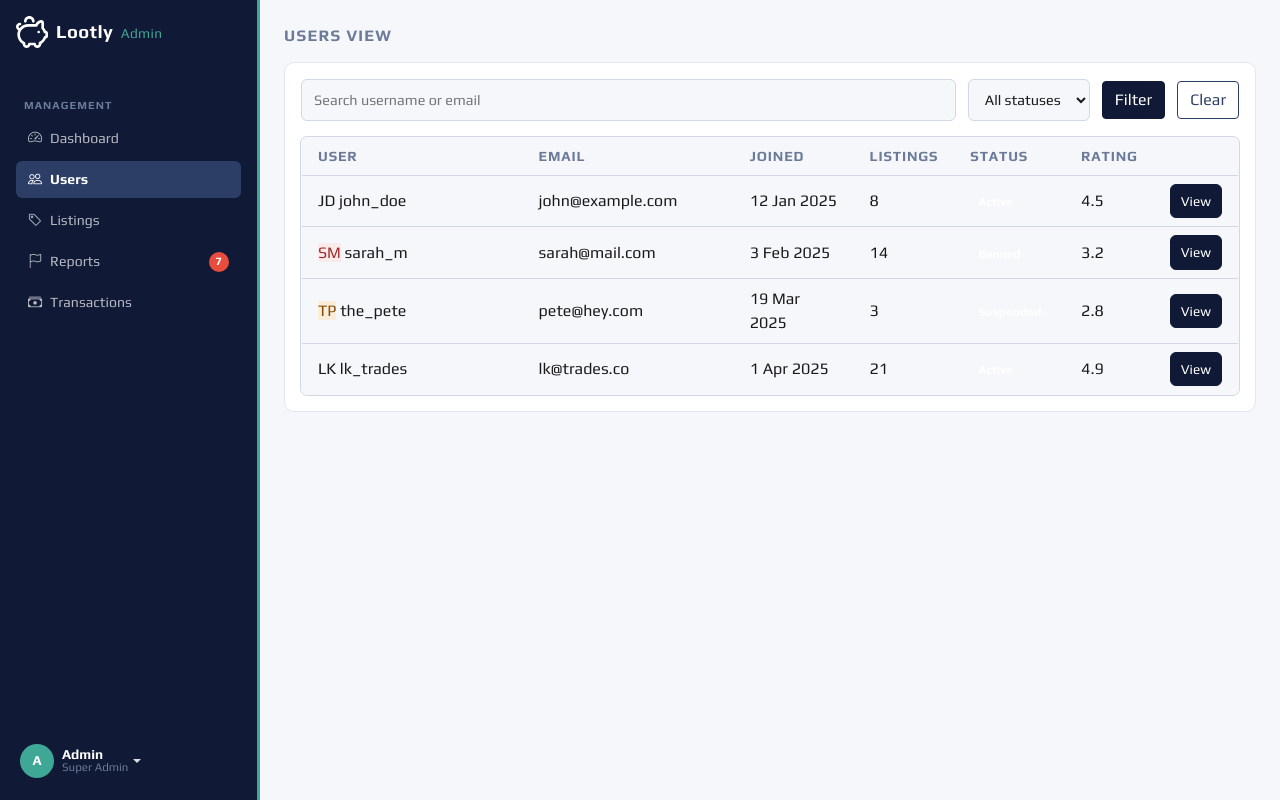
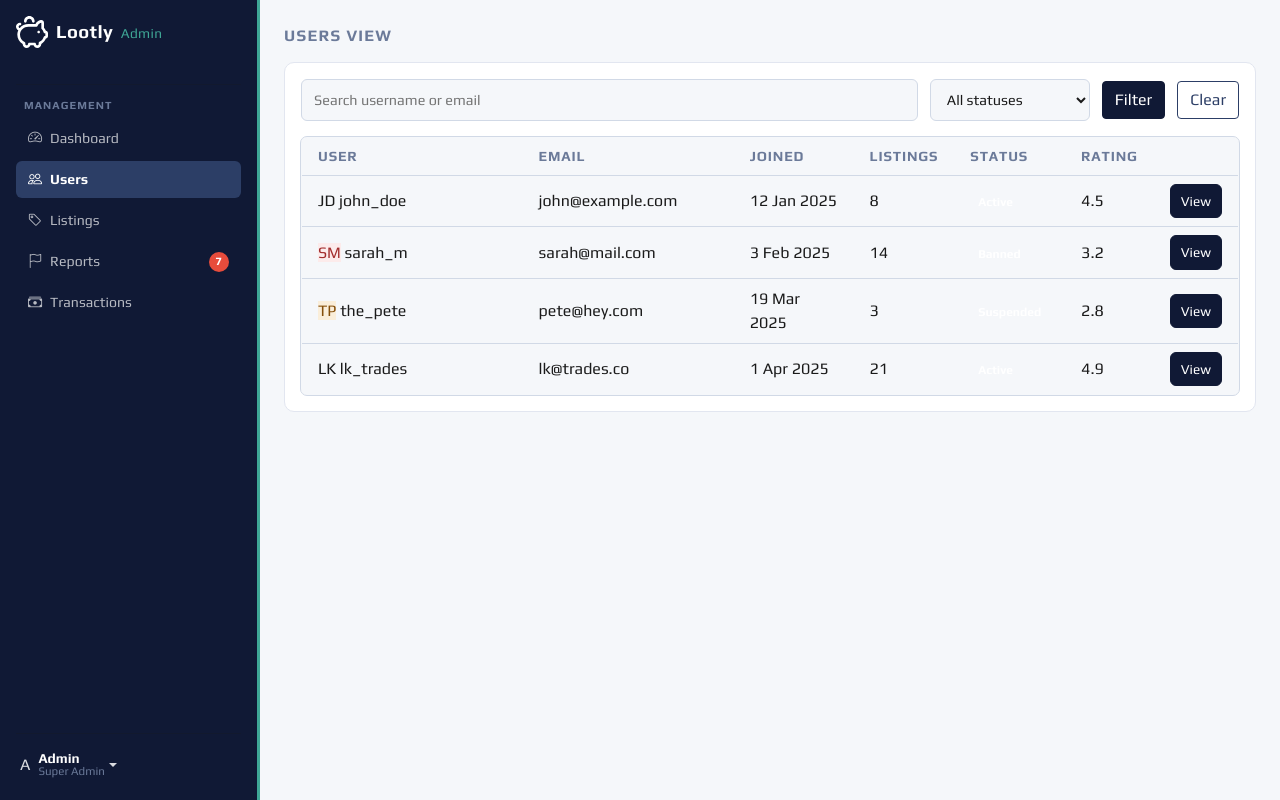
Before and after one commit to DylanKemper/c2c-platform, a PHP site: page /admin/users.php in a window 1280 px wide. Run offline with PHP 8.4, Linux system fonts and the light colour scheme.

Commit message:
Remove sidebar avatar styles and adjust search input width for better layout

```diff
--- a/admin/css/style.css
+++ b/admin/css/style.css
@@ -205,21 +205,6 @@
 .sidebar-user:hover {
     background-color: rgba(255, 255, 255, 0.06);
     color: #fff;
-}
-
-.sidebar-avatar {
-    width: 34px;
-    height: 34px;
-    border-radius: 50%;
-    background-color: var(--accent);
-    color: #fff;
-    font-family: 'Play', sans-serif;
-    font-weight: 700;
-    font-size: 0.85rem;
-    display: flex;
-    align-items: center;
-    justify-content: center;
-    flex-shrink: 0;
 }
 
 .sidebar-user-name {
@@ -664,7 +649,7 @@
 }
 
 .search-input {
-    width: 100%;
+    flex: 1;
     height: 42px;
     padding: 0 12px;
     background-color: var(--body-bg);
```
